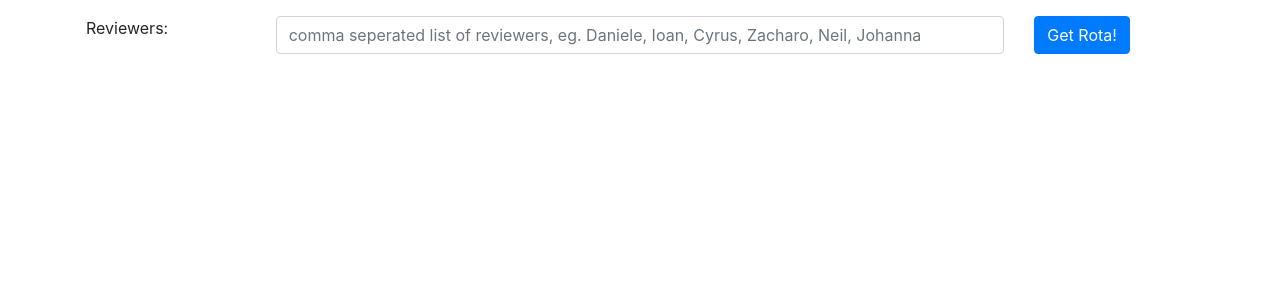
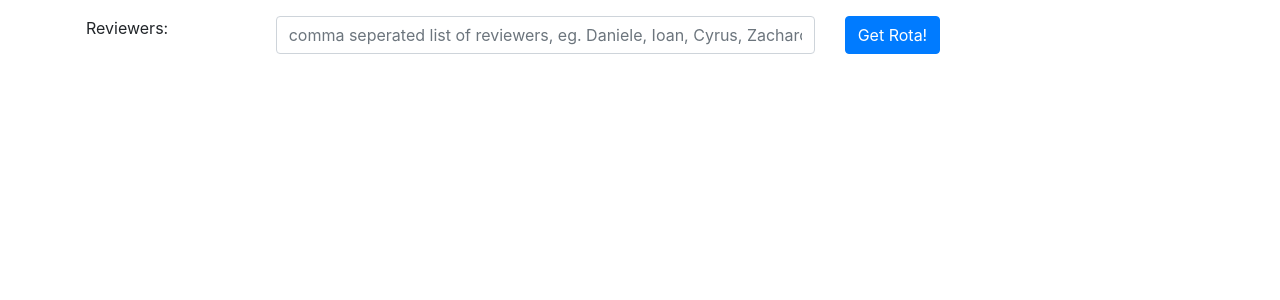
Before and after one commit to superoverflow/react-reviewer-rota, a React (Create React App) app: page / in a window 1280 px wide. Shown: the top 300 px of the page. Built offline with nearby package versions, Linux system fonts and the light colour scheme.

Commit message:
formating

```diff
--- a/src/components/form.js
+++ b/src/components/form.js
@@ -88,14 +88,14 @@ export default function ReviewerForm(props) {
                     <Col sm="2">
                         <Form.Label>Reviewers: </Form.Label>
                     </Col>
-                    <Col sm="8">
+                    <Col sm="6">
                         <Form.Control
                             type="text"
                             placeholder="comma seperated list of reviewers, eg. Daniele, Ioan, Cyrus, Zacharo, Neil, Johanna"
                             onChange={e => setNames(e.target.value)}
                         />
                     </Col>
-                    <Col sm="2">
+                    <Col sm="4">
                         <Button
                             variant="primary"
                             onClick={handleSubmit}>
```
